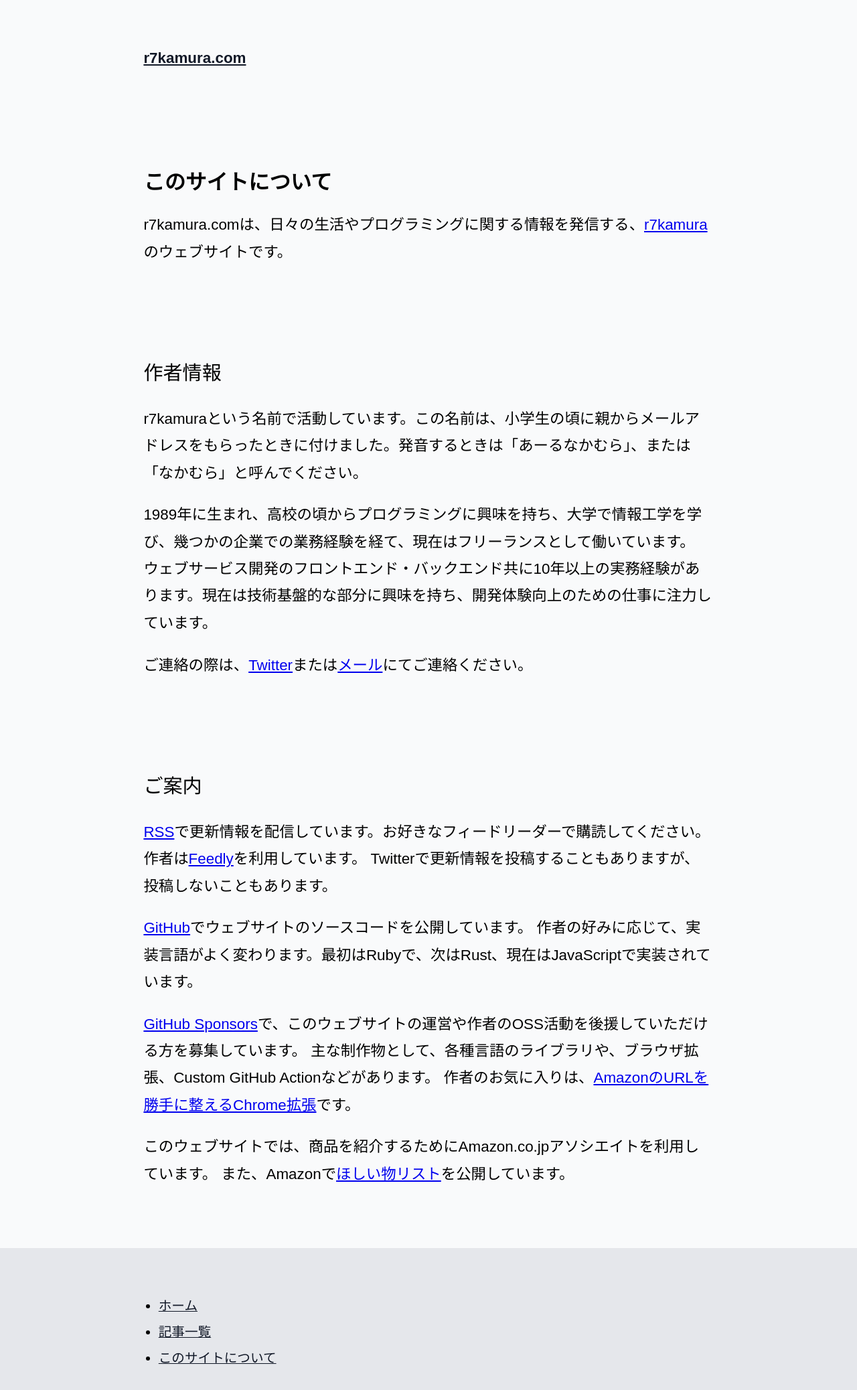
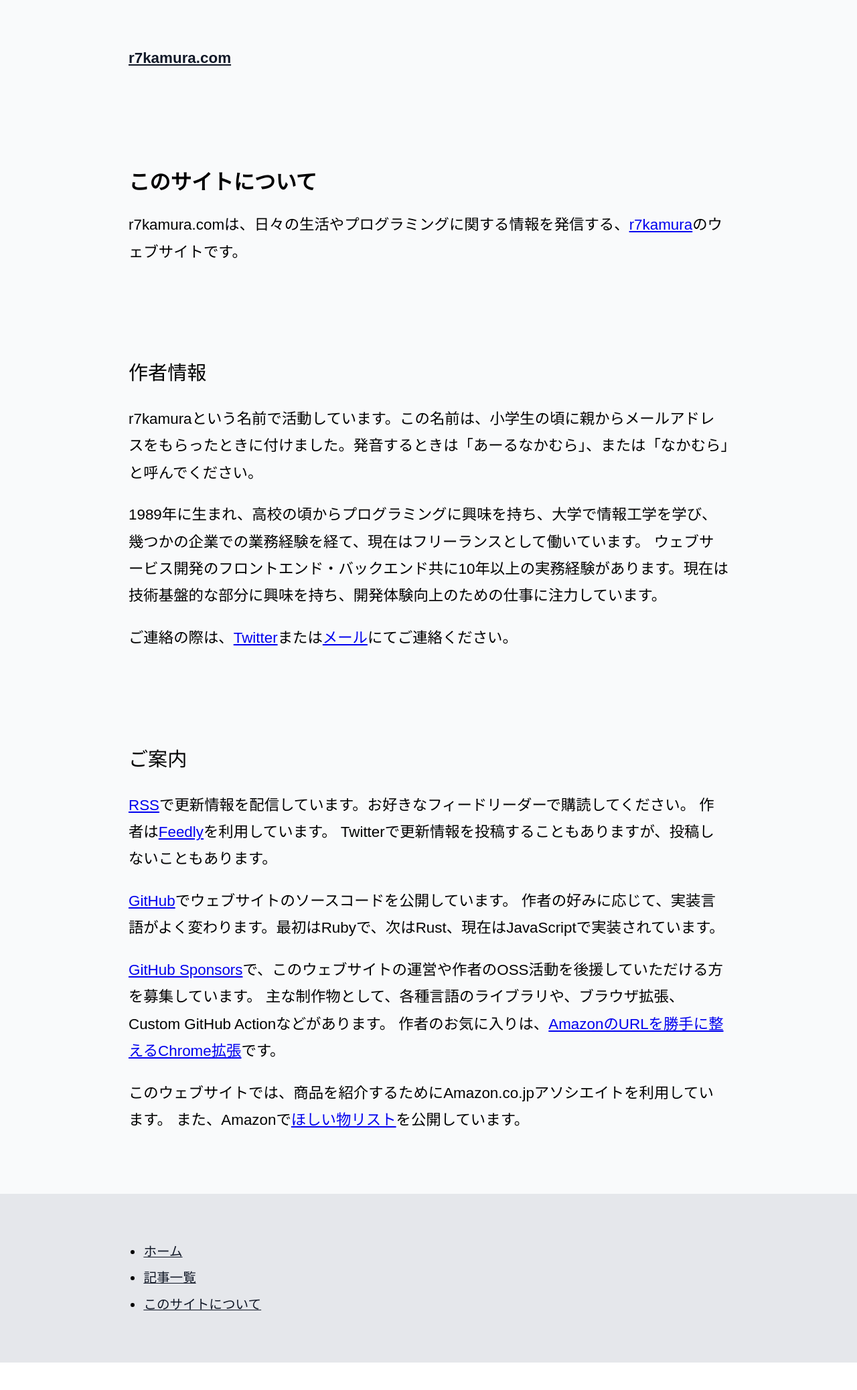
Before and after one commit to r7kamura/r7n, a Next.js app: page /about in a window 1280 px wide. Shown: the top 2076 px of the page at 67% size. After the commit the page ends 2035 px from the top, so only its background shows below. Built offline with nearby package versions, Linux system fonts and the light colour scheme.

Commit message:
Thin margin

```diff
--- a/components/Layout.tsx
+++ b/components/Layout.tsx
@@ -16,7 +16,7 @@ export default function Layout({ children }: { children: ReactNode }) {
         />
       </Head>
       <header className="bg-gray-50 dark:bg-gray-800">
-        <nav className="container mx-auto max-w-2xl px-8 py-12">
+        <nav className="container mx-auto max-w-2xl px-4 py-12">
           <p>
             <Link href="/">
               <a className="font-bold text-gray-900 visited:text-gray-900 dark:text-gray-300 dark:visited:text-gray-300">
@@ -27,11 +27,11 @@ export default function Layout({ children }: { children: ReactNode }) {
         </nav>
       </header>
       <main className="bg-gray-50 dark:bg-gray-800">
-        <div className="container mx-auto max-w-2xl px-8 py-12">
+        <div className="container mx-auto max-w-2xl px-4 py-12">
           {children}
         </div>
       </main>
-      <footer className="container mx-auto max-w-2xl px-8 py-12 text-sm leading-loose">
+      <footer className="container mx-auto max-w-2xl px-4 py-12 text-sm leading-loose">
         <nav>
           <ul className="list-disc ml-4">
             {[
```
